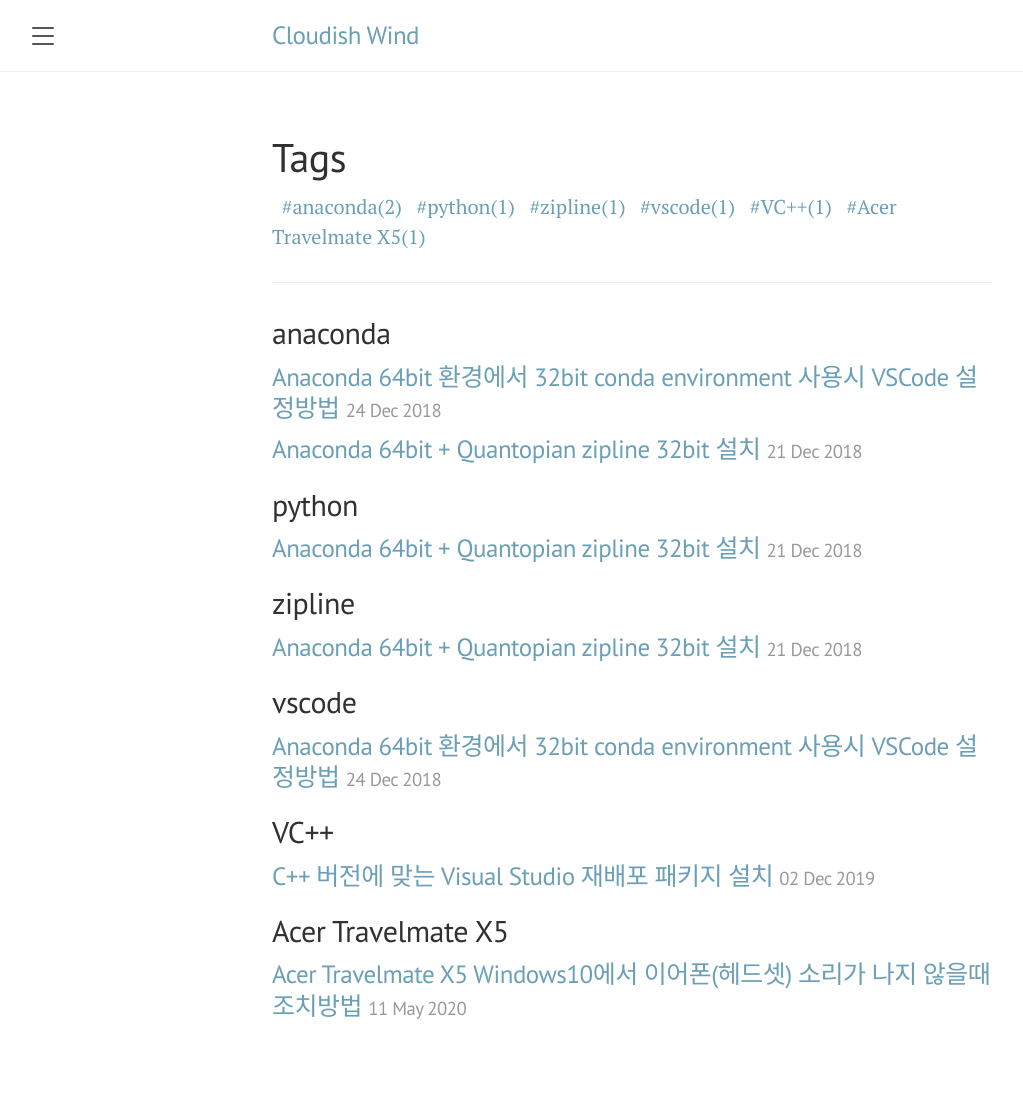
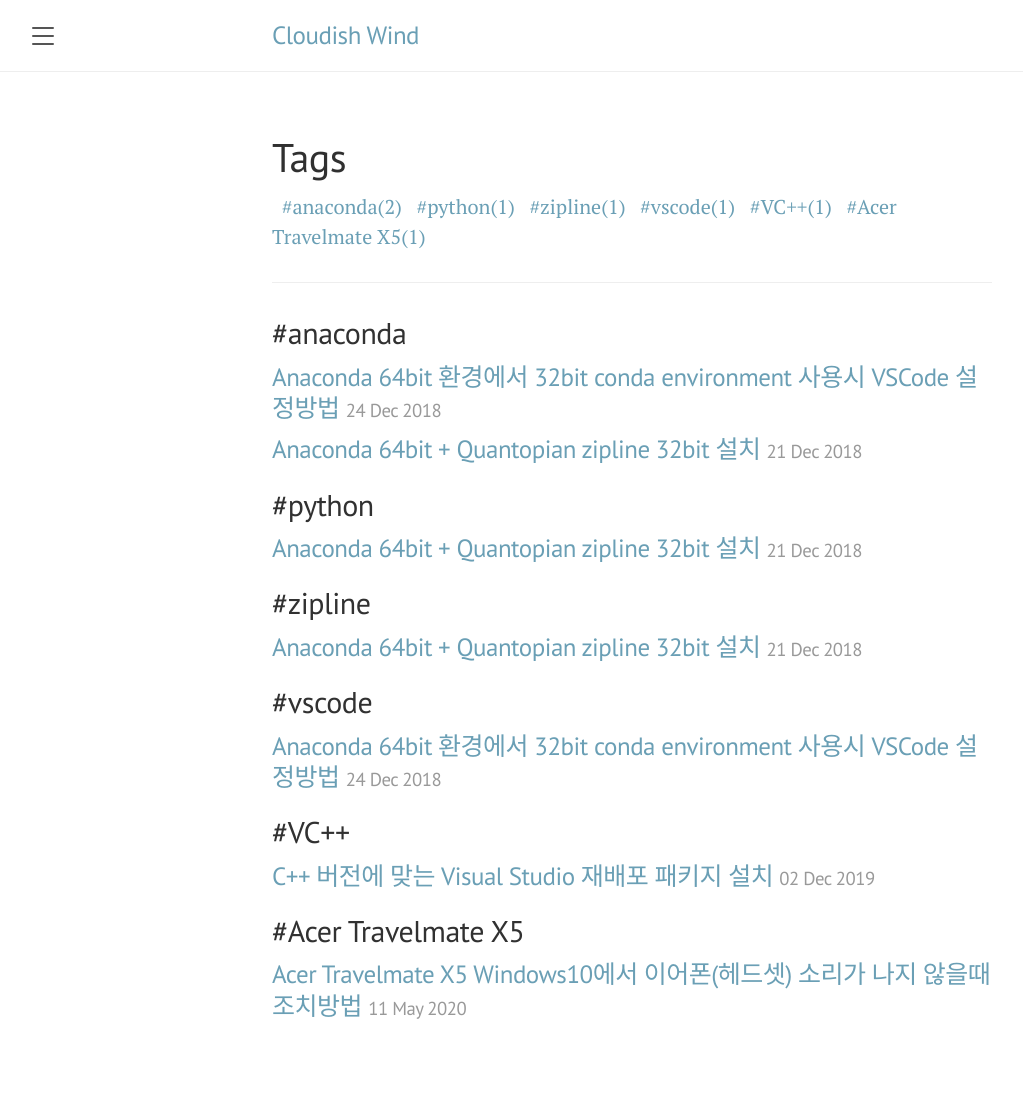
Before and after one commit to cloudishwind/cloudishwind.github.io, a Jekyll site: the page built from pages/tags.md, in a window 1280 px wide. Shown: the whole page, without its empty margins (8-1031 px from the left). Built offline with Jekyll 4.4.1, drawn with Linux system fonts in a browser that asks for light colours.

Commit message:
Update tags.md

```diff
--- a/pages/tags.md
+++ b/pages/tags.md
@@ -13,7 +13,7 @@
   <hr/>
 
   {% for tag in site.tags %}
-    <h2 id="{{ tag[0] | slugify }}">{{ tag[0] }}</h2>
+    <h2 id="{{ tag[0] | slugify }}">#{{ tag[0] }}</h2>
     <ul class="related-posts">
       {% for post in tag[1] %}
         <li>
```
